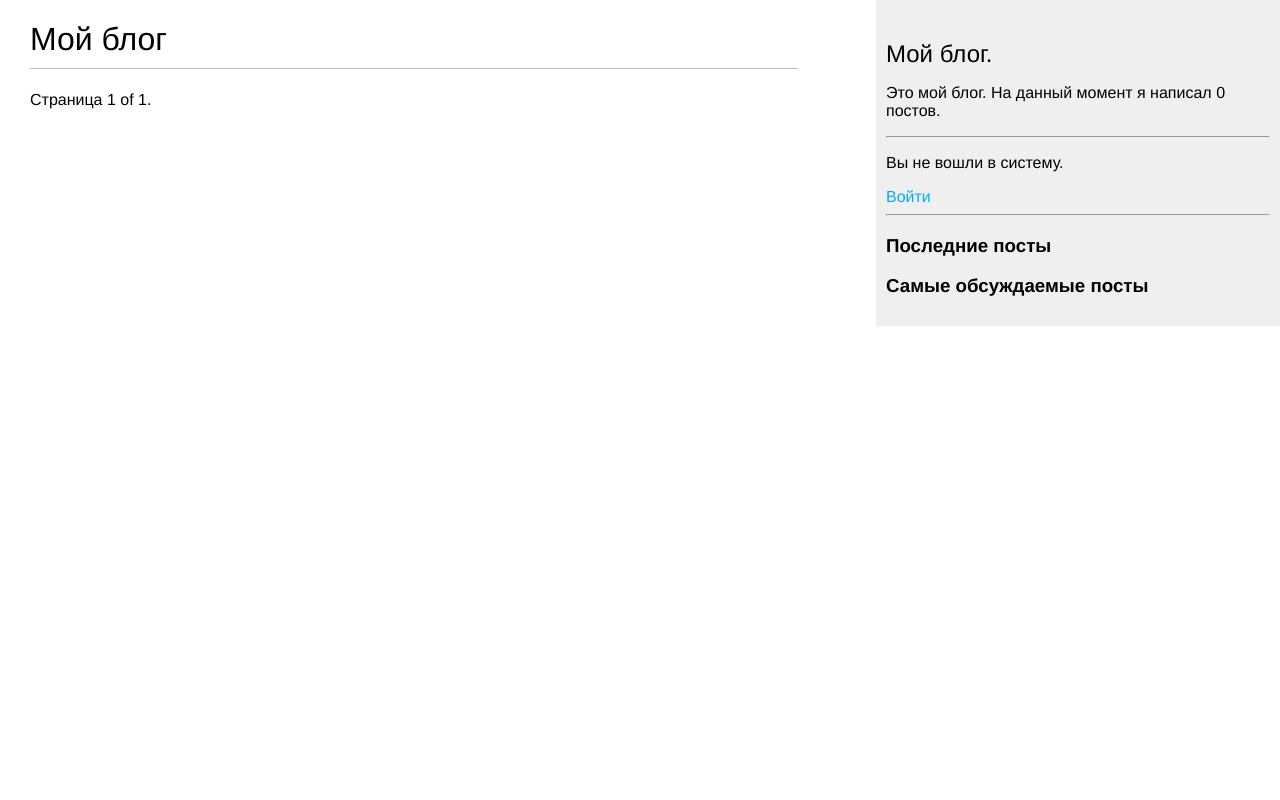
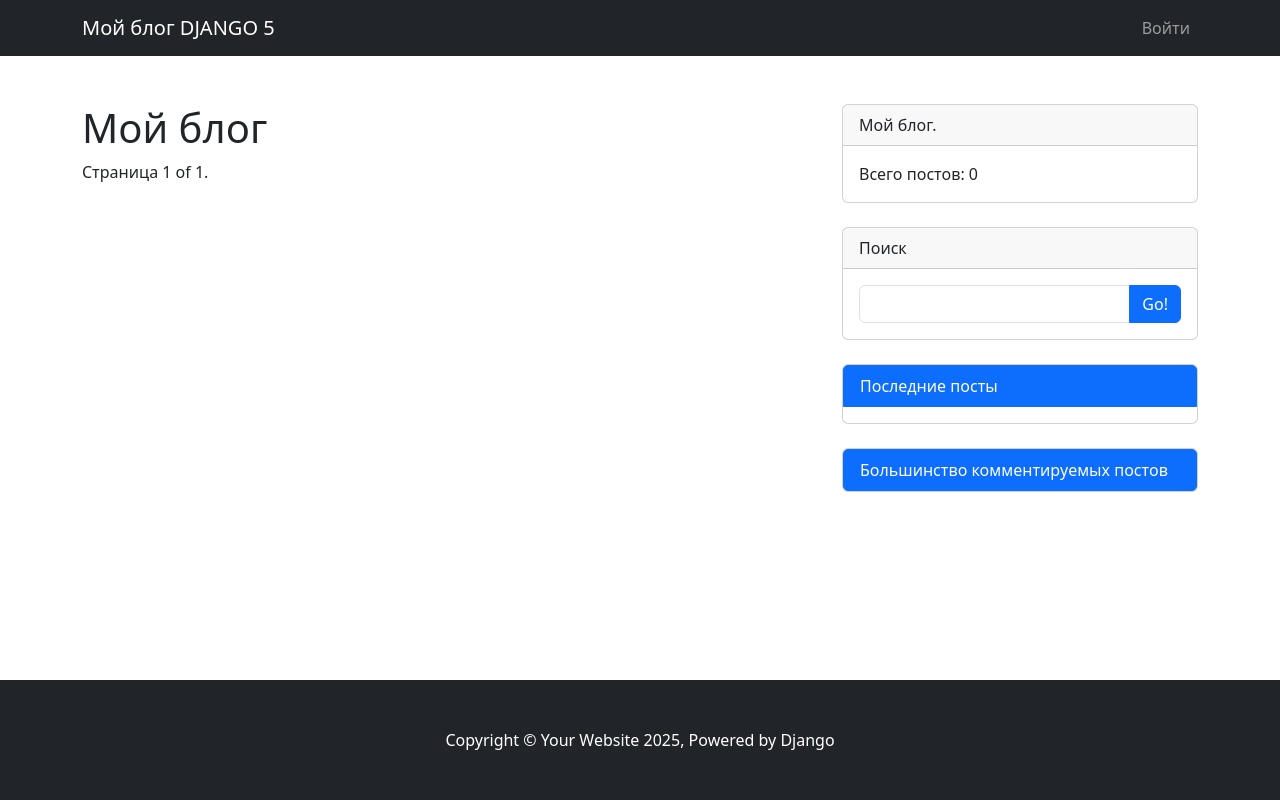
Before and after one commit to sergey-kolesnik/my_blog, a Django app: page / in a window 1280 px wide. Run offline with Django 5.2, Linux system fonts and the light colour scheme; data that the repository does not hold is empty; some libraries are stand-ins or nearby versions.

Commit message:
update base.py

```diff
--- a/mysite/settings.py
+++ b/mysite/settings.py
@@ -46,6 +46,7 @@ INSTALLED_APPS = [
     "django.contrib.postgres",
     "accounts.apps.AccountsConfig",
     "social_django",
+    "django_bootstrap5"
 ]
 #идентификатор текущего сайта
 SITE_ID=1
--- a/requirements.txt
+++ b/requirements.txt
@@ -11,6 +11,7 @@ cssbeautifier==1.15.4
 defusedxml==0.7.1
 dill==0.4.0
 Django==5.2.1
+django-bootstrap5==25.1
 django-taggit==6.1.0
 EditorConfig==0.17.0
 idna==3.10
--- a/templates/blog/base.html
+++ b/templates/blog/base.html
@@ -1,62 +1,107 @@
 {% load blog_tags %}
-
 {% load static %}
 <!DOCTYPE html>
-<html lang="en">
+<html>
 <head>
-    <meta charset="UTF-8">
-    <meta name="viewport" content="width=device-width, initial-scale=1.0">
-    <link rel="stylesheet" href="{% static 'css/blog.css' %}">
     <title>{% block title %}{% endblock %}</title>
+    {% load django_bootstrap5 %}
+    {% bootstrap_css %}
+    {% bootstrap_javascript %}
+
 </head>
-<body>
-    <div id="content">
-        {% block content %}
-        {% endblock  %}
-    </div>
-    <div id="sidebar">
-        <h2>
-            Мой блог.
-        </h2>
-        <p>
-            Это мой блог.
-            На данный момент я написал {% total_posts %} постов.
-        </p>
-        <hr>
+<body class="d-flex flex-column min-vh-100">
+<!-- Responsive navbar-->
+<nav class="navbar navbar-expand-lg navbar-dark bg-dark">
+    <div class="container">
+        <a class="navbar-brand" href="/">Мой блог DJANGO 5</a>
+        <button class="navbar-toggler" type="button" data-bs-toggle="collapse" data-bs-target="#navbarSupportedContent"
+                aria-controls="navbarSupportedContent" aria-expanded="false" aria-label="Toggle navigation"><span
+                class="navbar-toggler-icon"></span></button>
+        <div class="collapse navbar-collapse" id="navbarSupportedContent">
+            <ul class="navbar-nav ms-auto mb-2 mb-lg-0">
                 {% if user.is_authenticated %}
-            Привет {{ user.username }}!
-        <form action="{% url 'logout' %}" method="post">
-            {% csrf_token %}
-            <a href="#" onclick="parentNode.submit();">
-                Выйти
-            </a>
+                    <li class="nav-item"><a class="nav-link" href="{% url 'users-profile' %}"><img
+                            class="rounded-circle" width="30" src="{{ user.profile.avatar.url }}"/> {{ user.username }}
+                    </a></li>
+                    <li class="nav-item">
+                        <form action="{% url 'logout' %}" method="post">{% csrf_token %}
+                            <a href="#" class="nav-link" onclick="parentNode.submit();">Выйти</a>
                         </form>
+                    </li>
                 {% else %}
-            <p>
-                Вы не вошли в систему.
-            </p>
-            <a href="{% url 'login' %}">
-                Войти
-            </a>
+                    <li class="nav-item"><a class="nav-link" href="{% url 'login' %}">Войти</a></li>
                 {% endif %}
-        <hr>
-        <h3>
-            Последние посты
-        </h3>
-        {% show_latest_posts 3 %}
-        <h3>
-            Самые обсуждаемые посты
-        </h3>
-        {% get_most_commented_posts as most_commented_posts %}
-        <ul>
-            {% for post in most_commented_posts %}
-                <li>
-                    <a href="{{ post.get_absolute_url }}">
-                        {{ post.title }}
-                    </a>
-                </li>
-            {% endfor %}
             </ul>
         </div>
+    </div>
+</nav>
+<!-- Page content-->
+<div class="container mt-5">
+    <div class="row">
+        <div class="col-lg-8">
+            {% if messages %}
+                {% for message in messages %}
+                    <div class="container d-flex align-items-center justify-content-center">
+                        <div class="alert alert-warning alert-dismissible fade show w-50  d-block" role="alert">
+                            {{ message }}
+                            <button type="button" class="btn-close" data-bs-dismiss="alert" aria-label="Close"></button>
+                        </div>
+                    </div>
+                {% endfor %}
+            {% endif %}
+
+            {% block content %}
+            {% endblock %}
+        </div>
+        <!-- Widgets-->
+        <div class="col-lg-4">
+            <div class="card mb-4">
+                <div class="card-header">Мой блог.</div>
+                <div class="card-body">
+                    Всего постов: {% total_posts %}
+                </div>
+            </div>
+            <!-- Search widget-->
+            <div class="card mb-4">
+                <div class="card-header">Поиск</div>
+                <div class="card-body">
+                    <div class="input-group">
+                        <form action="/search/" method="get" class="input-group">
+                            <input type="text" name="query" class="form-control" placeholder=""
+                                   required="" id="id_query">
+                            <button class="btn btn-primary" id="button-search" type="submit">Go!</button>
+                        </form>
+                    </div>
+                </div>
+            </div>
+            <!-- Latest posts widget-->
+            <div class="card mb-4">
+                <div class="list-group">
+                    <a class="list-group-item list-group-item-action active" aria-current="true">
+                        Последние посты
+                    </a>
+                    {% show_latest_posts 3 %}
+                </div>
+            </div>
+            <div class="card mb-4">
+                <div class="list-group">
+                    <a class="list-group-item list-group-item-action active" aria-current="true">
+                        Большинство комментируемых постов
+                    </a>
+                    {% get_most_commented_posts as most_commented_posts %}
+                    {% for post in most_commented_posts %}
+                        <a class="list-group-item list-group-item-action"
+                           href="{{ post.get_absolute_url }}">{{ post.title }}</a>
+                    {% endfor %}
+                </div>
+            </div>
+        </div>
+    </div>
+</div>
+<!-- Footer-->
+<footer class="py-5 bg-dark mt-2 mt-auto">
+    <div class="container"><p class="m-0 text-center text-white">Copyright &copy; Your Website 2025, Powered by
+        Django</p></div>
+</footer>
 </body>
 </html>
```
Lines whose indentation alone changed are shown as unchanged.
